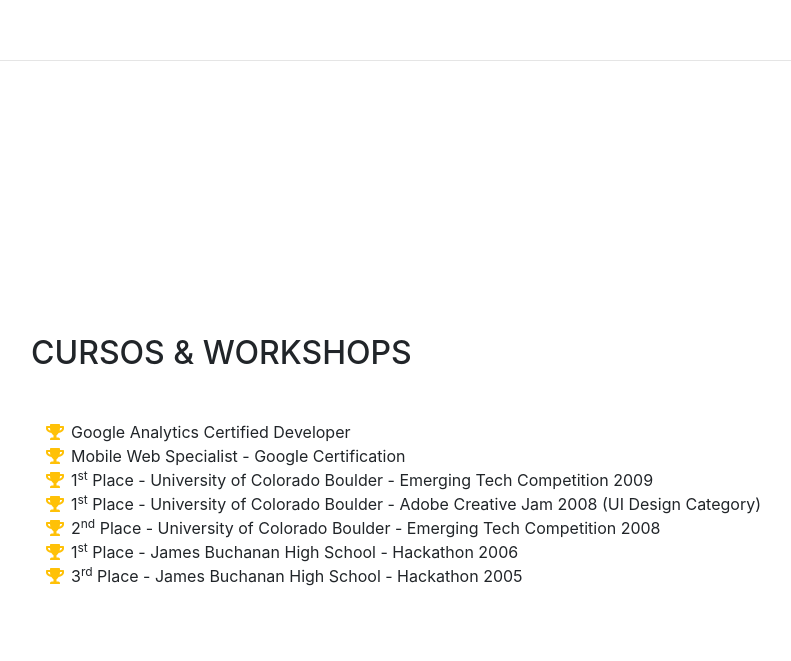
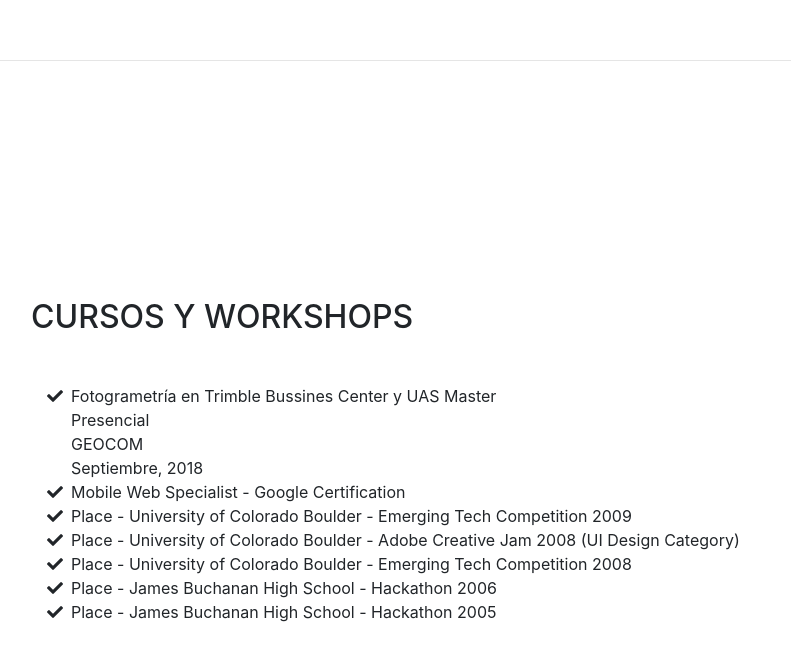
Before and after one commit to Kitatakintatak/CV_Gonzalo_Martinez_Troncoso, a website with bundled scripts: page index.html in a window 1280 px wide. Shown: the part 4237-4898 px from the top of the page, without its empty margins (289-1080 px from the left). Built offline with nearby package versions, Linux system fonts and the light colour scheme; a web font is replaced by a local one.

Commit message:
Update index.html

```diff
--- a/index.html
+++ b/index.html
@@ -219,17 +219,17 @@
             </ul>
         </div>
 
-           <div class="subheading mb-3">Instrumental</div>
+           <br/> <br/> <div class="subheading mb-3">Instrumental</div>
           <ul class="fa-ul mb-0">
             <li>
               <i class="fa-li fa fa-check"></i>
-              Taqupimetro, Estación Total</li>
+              Taquímetro, Estación Total</li>
             <li>
               <i class="fa-li fa fa-check"></i>
               Nivel de Ingeniero</li>
             <li>
               <i class="fa-li fa fa-check"></i>
-              GNSS Geodésicos &amp; Navegadores</li>
+              GNSS Geodésicos y Navegadores</li>
           </ul>
         </div>
       </section>
@@ -248,33 +248,31 @@
 
       <section class="resume-section p-3 p-lg-5 d-flex flex-column" id="awards">
         <div class="my-auto">
-          <h2 class="mb-5">Cursos &amp; Workshops</h2>
+          <h2 class="mb-5">Cursos y Workshops</h2>
           <ul class="fa-ul mb-0">
             <li>
-              <i class="fa-li fa fa-trophy text-warning"></i>
-              Google Analytics Certified Developer</li>
+              <i class="fa-li fa fa-check"></i>
+              Fotogrametría en Trimble Bussines Center y UAS Master
+              <br/> Presencial
+              <br/> GEOCOM
+              <br/> Septiembre, 2018</li>
             <li>
-              <i class="fa-li fa fa-trophy text-warning"></i>
+              <i class="fa-li fa fa-check"></i>
               Mobile Web Specialist - Google Certification</li>
             <li>
-              <i class="fa-li fa fa-trophy text-warning"></i>
-              1<sup>st</sup>
+              <i class="fa-li fa fa-check"></i>
               Place - University of Colorado Boulder - Emerging Tech Competition 2009</li>
             <li>
-              <i class="fa-li fa fa-trophy text-warning"></i>
-              1<sup>st</sup>
+              <i class="fa-li fa fa-check"></i>
               Place - University of Colorado Boulder - Adobe Creative Jam 2008 (UI Design Category)</li>
             <li>
-              <i class="fa-li fa fa-trophy text-warning"></i>
-              2<sup>nd</sup>
+              <i class="fa-li fa fa-check"></i>
               Place - University of Colorado Boulder - Emerging Tech Competition 2008</li>
             <li>
-              <i class="fa-li fa fa-trophy text-warning"></i>
-              1<sup>st</sup>
+              <i class="fa-li fa fa-check"></i>
               Place - James Buchanan High School - Hackathon 2006</li>
             <li>
-              <i class="fa-li fa fa-trophy text-warning"></i>
-              3<sup>rd</sup>
+              <i class="fa-li fa fa-check"></i>
               Place - James Buchanan High School - Hackathon 2005</li>
           </ul>
         </div>
```
